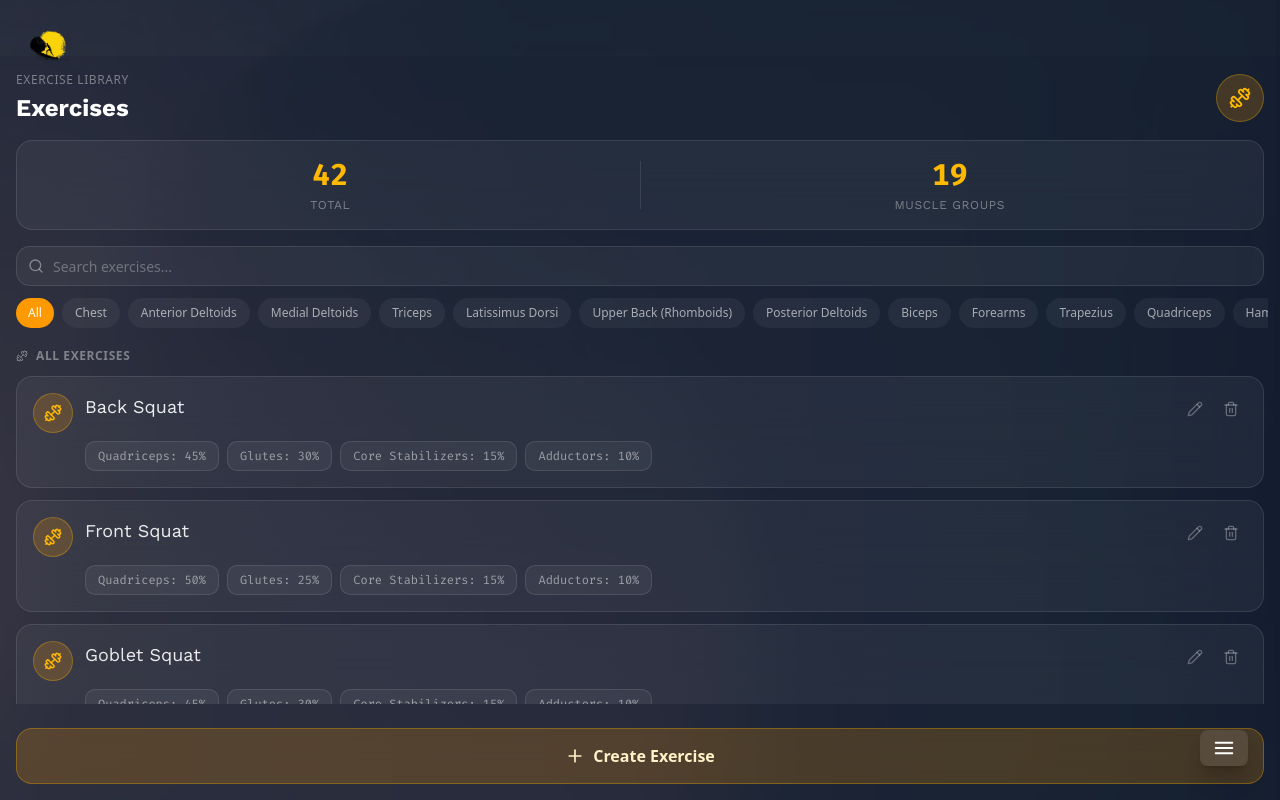
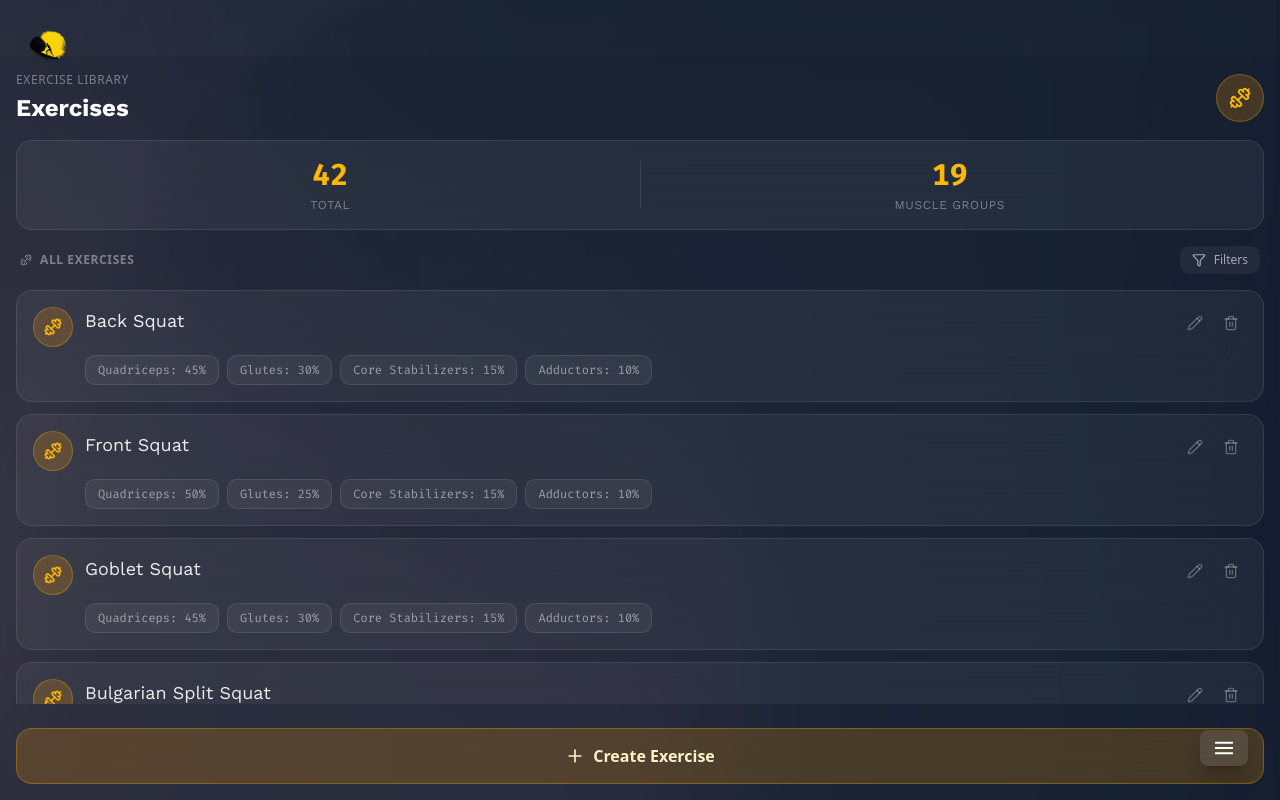
Before and after one commit to Fr1endly/resistance-diary, a React (Vite) app: page /exercises in a window 1280 px wide. Built offline with nearby package versions, Linux system fonts and the light colour scheme.

Commit message:
Feat: Added collapsable section that hides search and filter options on exercises page

```diff
--- a/src/routes/exercises.tsx
+++ b/src/routes/exercises.tsx
@@ -4,7 +4,7 @@ import { Controller, useFieldArray, useForm } from 'react-hook-form'
 import { zodResolver } from '@hookform/resolvers/zod'
 import { z } from 'zod'
 import { nanoid } from 'nanoid'
-import { ChevronRight, Dumbbell, Pencil, Plus, Search, Trash2, X } from 'lucide-react'
+import { ChevronRight, Dumbbell, Pencil, Plus, Search, Trash2, X, Filter } from 'lucide-react'
 import type { UseFormReturn } from 'react-hook-form'
 
 import type { Exercise, MuscleGroup, WorkoutRoutine } from '@/types'
@@ -82,6 +82,7 @@ function ExerciseList({
   const muscleMap = new Map(muscleGroups.map((mg) => [mg.id, mg.name]))
   const [searchQuery, setSearchQuery] = useState('')
   const [selectedMuscleGroups, setSelectedMuscleGroups] = useState<string[]>([])
+  const [isFiltersOpen, setIsFiltersOpen] = useState(false)
 
   const filteredExercises = exercises.filter((exercise) => {
     // Search query filter
@@ -155,8 +156,36 @@ function ExerciseList({
         </div>
       </div>
 
-      {/* Search and Filter */}
-      <div className="flex flex-col gap-3">
+      {/* Search and Filter Toggle */}
+      <div className="flex items-center justify-between px-1">
+        <h4 className="text-xs font-semibold text-white/40 uppercase tracking-wider flex items-center gap-2">
+          <Dumbbell size={12} />
+          {searchQuery || selectedMuscleGroups.length > 0
+            ? `Found ${filteredExercises.length}`
+            : 'All Exercises'}
+        </h4>
+        <button
+          onClick={() => setIsFiltersOpen(!isFiltersOpen)}
+          className={cn(
+            'flex items-center gap-2 px-3 py-1.5 rounded-lg text-xs font-medium transition-colors',
+            isFiltersOpen || searchQuery || selectedMuscleGroups.length > 0
+              ? 'bg-amber-500/20 text-amber-300'
+              : 'bg-white/5 text-white/60 hover:bg-white/10',
+          )}
+        >
+          <Filter size={14} />
+          Filters
+          {(searchQuery || selectedMuscleGroups.length > 0) && (
+            <span className="flex items-center justify-center w-4 h-4 rounded-full bg-amber-500 text-[10px] text-white font-bold leading-none">
+              {(searchQuery ? 1 : 0) + selectedMuscleGroups.length}
+            </span>
+          )}
+        </button>
+      </div>
+
+      {/* Collapsible Search and Filters */}
+      {isFiltersOpen && (
+        <div className="flex flex-col gap-3 animate-in slide-in-from-top-2 fade-in duration-200">
           {/* Search Bar */}
           <div className="relative">
             <div className="absolute inset-y-0 left-3 flex items-center pointer-events-none">
@@ -215,16 +244,10 @@ function ExerciseList({
             </div>
           </div>
         </div>
+      )}
 
       {/* Exercise List */}
       <div className="space-y-3 overflow-y-auto flex-1 -mx-1 px-1">
-        <h4 className="text-xs font-semibold text-white/40 uppercase tracking-wider flex items-center gap-2">
-          <Dumbbell size={12} />
-          {searchQuery || selectedMuscleGroups.length > 0
-            ? `Found ${filteredExercises.length}`
-            : 'All Exercises'}
-        </h4>
-
         {filteredExercises.length === 0 ? (
           <EmptyState
             icon={<Search size={32} className="text-white/30" />}
```
Lines whose indentation alone changed are shown as unchanged.
